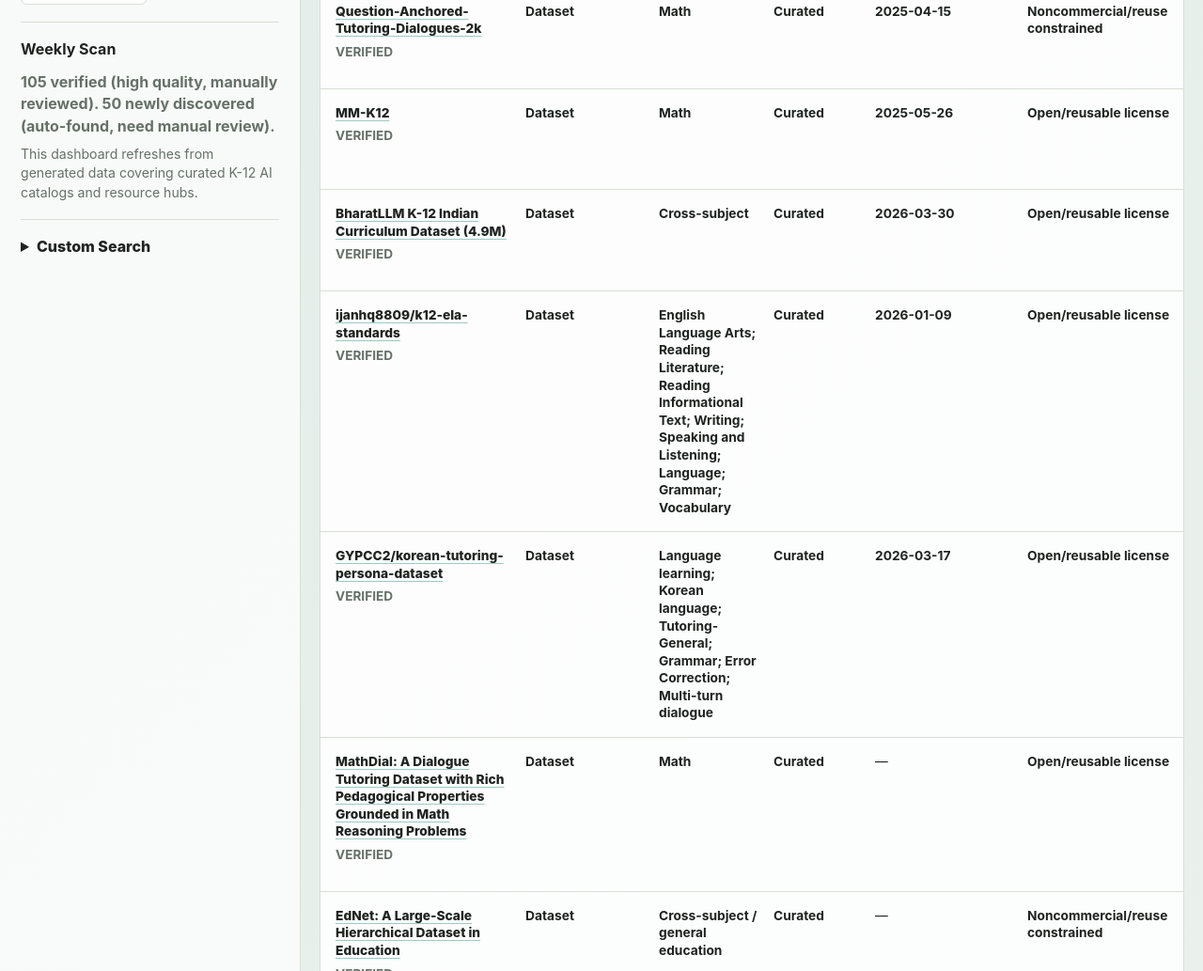
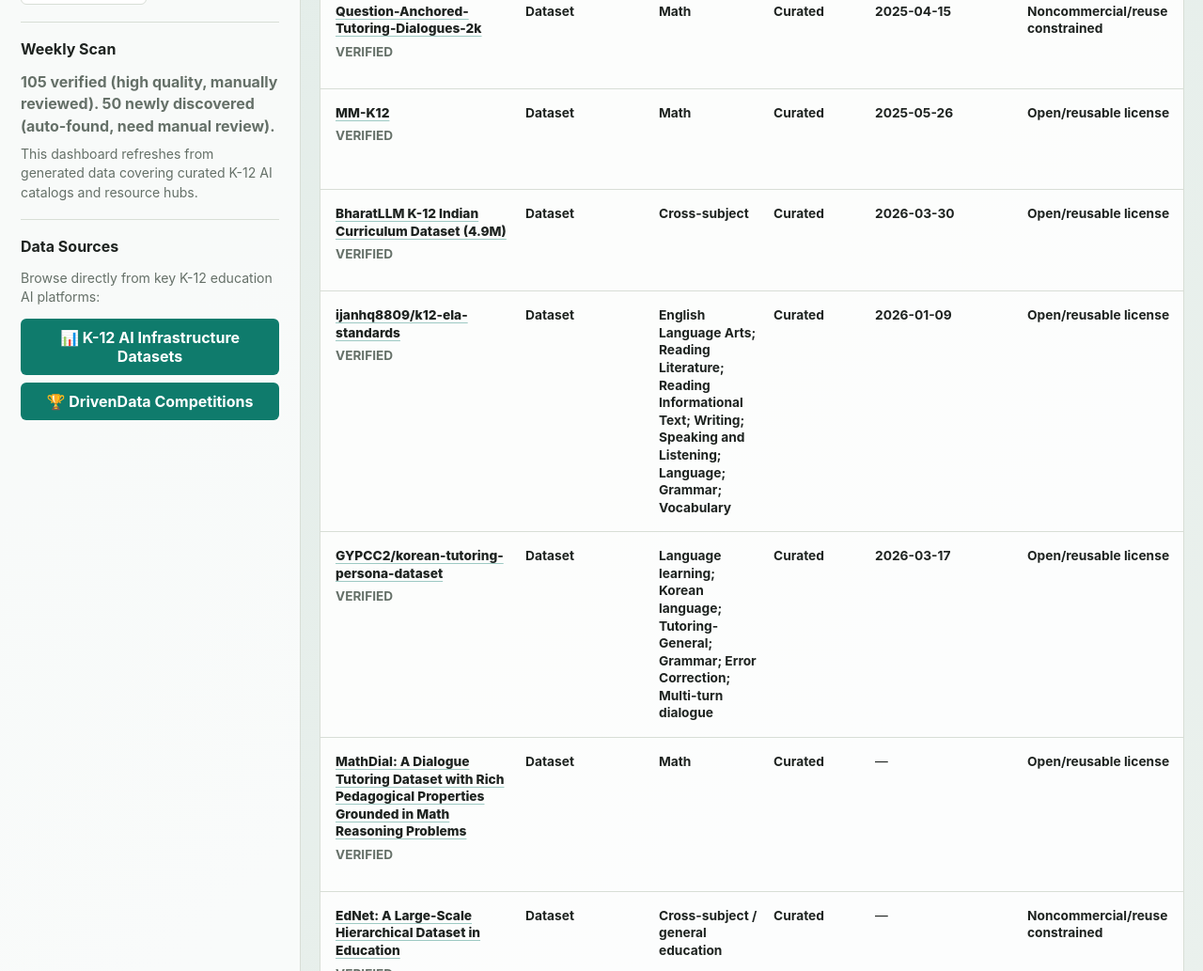
Before and after one commit to xweidp/k12-ai-scanner, a website: page index.html in a window 1280 px wide. Shown: the part 1002-2035 px from the top of the page at 94% size. Drawn offline with Linux system fonts and the light colour scheme.

Commit message:
Remove non-functional custom search section from sidebar

```diff
--- a/index.html
+++ b/index.html
@@ -93,15 +93,19 @@
           <p class="helper-text">This dashboard refreshes from generated data covering curated K-12 AI catalogs and resource hubs.</p>
         </section>
 
-        <details class="panel custom-scan">
-          <summary>Custom Search</summary>
-          <label for="bulkInput">Paste resource titles or URLs (one per line)</label>
-          <textarea id="bulkInput" spellcheck="false" placeholder="e.g., GSM8k, Bridge dataset..."></textarea>
-          <div class="button-row">
-            <button id="searchButton" type="button">Search</button>
-            <button id="reloadButton" type="button" class="secondary">Reload Weekly Scan</button>
+        <section class="panel">
+          <h2>Data Sources</h2>
+          <p class="helper-text">Browse directly from key K-12 education AI platforms:</p>
+          <div class="button-row" style="flex-direction: column; gap: 8px;">
+            <a href="https://platform.k12-ai-infrastructure.org/datasets/" target="_blank" style="display: inline-block; padding: 10px; background: #0f7b6c; color: white; border-radius: 6px; text-decoration: none; text-align: center; font-weight: 700;">
+              📊 K-12 AI Infrastructure Datasets
+            </a>
+            <a href="https://www.drivendata.org/competitions/" target="_blank" style="display: inline-block; padding: 10px; background: #0f7b6c; color: white; border-radius: 6px; text-decoration: none; text-align: center; font-weight: 700;">
+              🏆 DrivenData Competitions
+            </a>
           </div>
-        </details>
+        </section>
+
       </aside>
 
       <section class="workspace">
```
